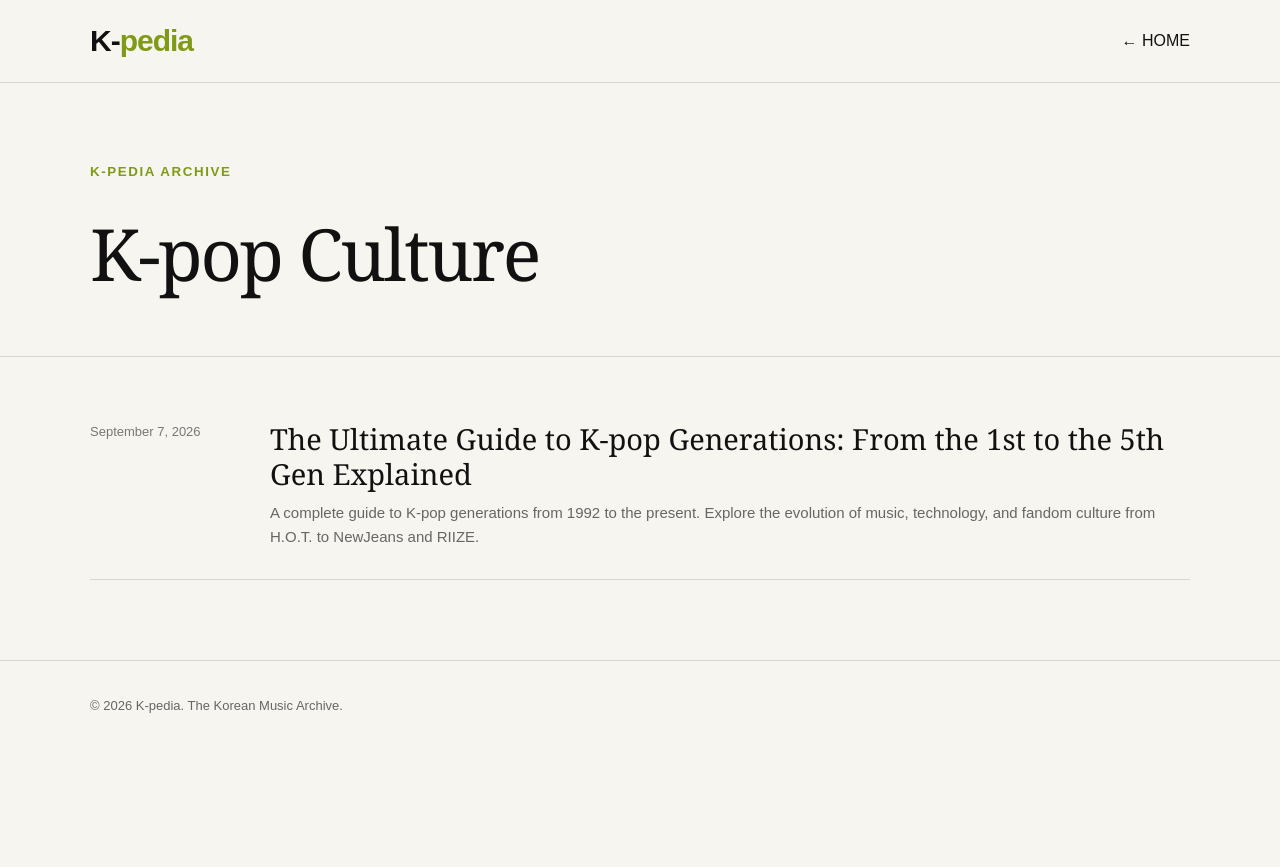
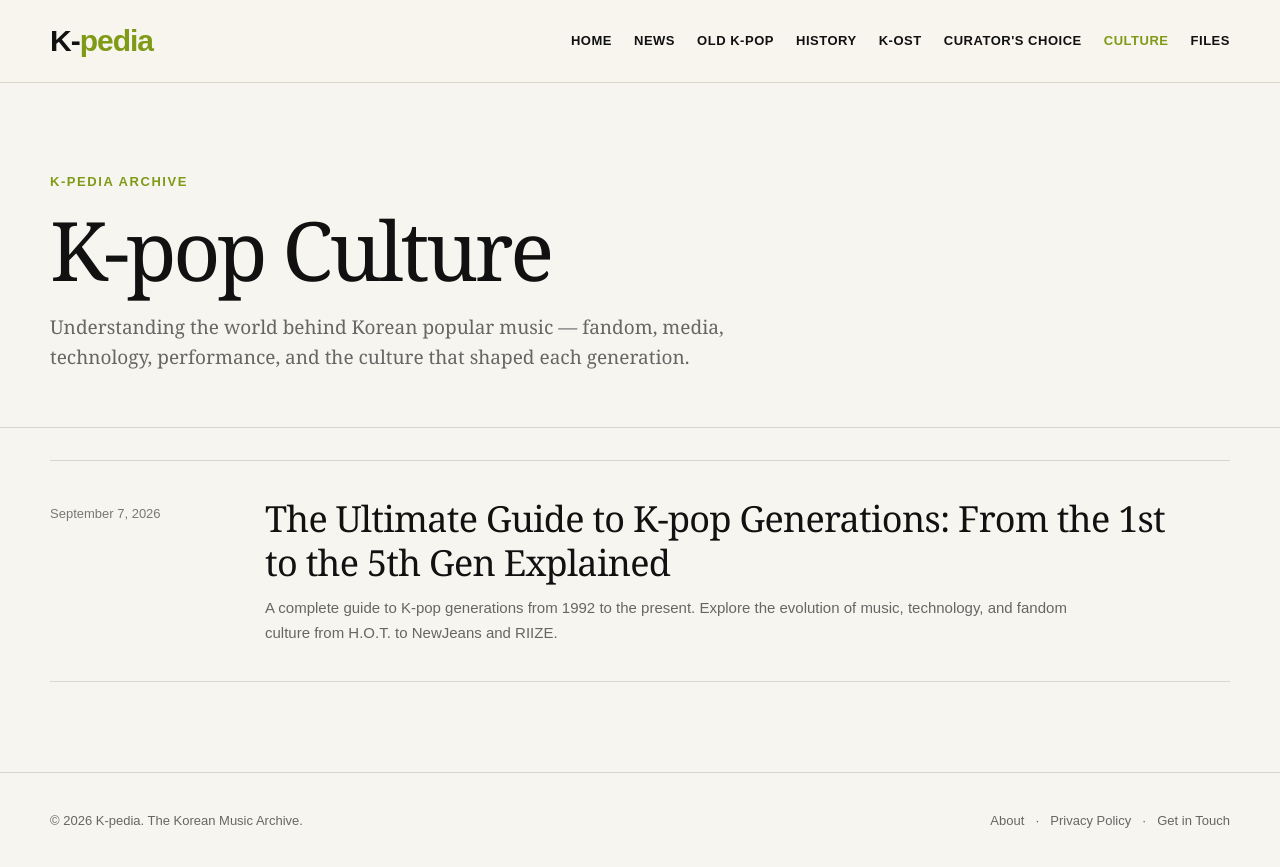
Before and after one commit to kpopkpedia/Kcurator, a Jekyll site: the page built from category/k-pop-culture/index.html, in a window 1280 px wide. Shown: the top 867 px of the page. Built offline with Jekyll 4.4.1, drawn with Linux system fonts in a browser that asks for light colours.

Commit message:
Update index.html

```diff
--- a/category/k-pop-culture/index.html
+++ b/category/k-pop-culture/index.html
@@ -9,11 +9,16 @@ permalink: /category/k-pop-culture/
 <head>
   <meta charset="UTF-8">
   <meta name="viewport" content="width=device-width, initial-scale=1.0">
+
   <title>K-pop Culture | K-pedia</title>
   <link rel="icon" href="/favicon.ico" type="image/x-icon">
 
   <style>
-    * { box-sizing: border-box; margin: 0; padding: 0; }
+    * {
+      box-sizing: border-box;
+      margin: 0;
+      padding: 0;
+    }
 
     body {
       background: #f7f5ef;
@@ -28,13 +33,16 @@ permalink: /category/k-pop-culture/
     }
 
     .wrap {
-      width: min(1100px, calc(100% - 40px));
+      width: min(1180px, calc(100% - 40px));
       margin: 0 auto;
     }
 
     header {
       border-bottom: 1px solid #d9d6cc;
-      background: #f7f5ef;
+      background: rgba(247,245,239,0.97);
+      position: sticky;
+      top: 0;
+      z-index: 10;
     }
 
     .header-inner {
@@ -55,48 +63,83 @@ permalink: /category/k-pop-culture/
       color: #7e9a17;
     }
 
+    nav {
+      display: flex;
+      flex-wrap: wrap;
+      gap: 22px;
+      font-size: 13px;
+      font-weight: 700;
+      letter-spacing: 0.04em;
+    }
+
+    nav a:hover {
+      color: #7e9a17;
+    }
+
+    nav a.active {
+      color: #7e9a17;
+    }
+
     .page-head {
-      padding: 75px 0 45px;
+      padding: 85px 0 55px;
       border-bottom: 1px solid #d9d6cc;
     }
 
     .page-head small {
       color: #7e9a17;
+      font-size: 13px;
       font-weight: 700;
       text-transform: uppercase;
-      letter-spacing: .12em;
+      letter-spacing: 0.12em;
     }
 
     .page-head h1 {
-      margin-top: 12px;
+      margin-top: 14px;
       font-family: Georgia, "Times New Roman", serif;
-      font-size: clamp(42px, 6vw, 72px);
+      font-size: clamp(48px, 7vw, 82px);
+      line-height: 1;
       font-weight: 500;
-      letter-spacing: -.03em;
+      letter-spacing: -0.04em;
+    }
+
+    .page-head p {
+      max-width: 700px;
+      margin-top: 22px;
+      color: #666;
+      font-family: Georgia, "Times New Roman", serif;
+      font-size: 19px;
+      line-height: 1.6;
     }
 
     .posts {
-      padding: 35px 0 80px;
+      padding: 32px 0 90px;
     }
 
     .post {
       display: grid;
-      grid-template-columns: 150px 1fr;
-      gap: 30px;
-      padding: 30px 0;
+      grid-template-columns: 170px 1fr;
+      gap: 45px;
+      padding: 36px 0;
       border-bottom: 1px solid #d9d6cc;
+    }
+
+    .post:first-child {
+      border-top: 1px solid #d9d6cc;
     }
 
     .date {
       color: #777;
       font-size: 13px;
+      padding-top: 7px;
     }
 
     .post h2 {
+      max-width: 900px;
       font-family: Georgia, "Times New Roman", serif;
-      font-size: 29px;
+      font-size: clamp(27px, 3vw, 36px);
       line-height: 1.2;
       font-weight: 500;
+      letter-spacing: -0.02em;
     }
 
     .post h2 a:hover {
@@ -104,22 +147,65 @@ permalink: /category/k-pop-culture/
     }
 
     .post p {
-      margin-top: 10px;
+      max-width: 850px;
+      margin-top: 12px;
       color: #666;
       font-size: 15px;
+      line-height: 1.65;
+    }
+
+    .empty {
+      padding: 60px 0;
+      color: #777;
+      font-family: Georgia, "Times New Roman", serif;
+      font-size: 20px;
     }
 
     footer {
       border-top: 1px solid #d9d6cc;
-      padding: 35px 0 50px;
+      padding: 38px 0 50px;
+      font-size: 13px;
       color: #666;
-      font-size: 13px;
     }
 
-    @media (max-width: 700px) {
+    .footer-inner {
+      display: flex;
+      justify-content: space-between;
+      gap: 30px;
+    }
+
+    @media (max-width: 800px) {
+      .wrap {
+        width: min(100% - 32px, 700px);
+      }
+
+      .header-inner {
+        min-height: auto;
+        display: block;
+        padding: 20px 0;
+      }
+
+      nav {
+        margin-top: 16px;
+        gap: 14px 18px;
+      }
+
+      .page-head {
+        padding: 55px 0 40px;
+      }
+
       .post {
         grid-template-columns: 1fr;
         gap: 8px;
+        padding: 28px 0;
+      }
+
+      .footer-inner {
+        display: block;
+      }
+
+      .footer-inner div + div {
+        margin-top: 10px;
       }
     }
   </style>
@@ -129,23 +215,47 @@ permalink: /category/k-pop-culture/
 
 <header>
   <div class="wrap header-inner">
-    <a href="/" class="logo">K-<span>pedia</span></a>
-    <a href="/">← HOME</a>
+
+    <a href="/" class="logo">
+      K-<span>pedia</span>
+    </a>
+
+    <nav>
+      <a href="/">HOME</a>
+      <a href="/category/k-pop-news/">NEWS</a>
+      <a href="/category/old-k-pop-archive/">OLD K-POP</a>
+      <a href="/category/k-pop-history/">HISTORY</a>
+      <a href="/category/k-ost/">K-OST</a>
+      <a href="/category/curators-choice/">CURATOR'S CHOICE</a>
+      <a href="/category/k-pop-culture/" class="active">CULTURE</a>
+      <a href="/category/k-pedia-files/">FILES</a>
+    </nav>
+
   </div>
 </header>
+
+<main>
 
   <section class="page-head">
     <div class="wrap">
       <small>K-pedia Archive</small>
       <h1>K-pop Culture</h1>
+      <p>
+        Understanding the world behind Korean popular music —
+        fandom, media, technology, performance, and the culture
+        that shaped each generation.
+      </p>
     </div>
   </section>
 
-<main class="wrap posts">
+  <section class="wrap posts">
 
     {% assign category_posts = site.posts | where: "category", "K-pop Culture" %}
 
+    {% if category_posts.size > 0 %}
+
       {% for post in category_posts %}
+
         <article class="post">
 
           <div class="date">
@@ -153,6 +263,7 @@ permalink: /category/k-pop-culture/
           </div>
 
           <div>
+
             <h2>
               <a href="{{ post.url }}">
                 {{ post.title }}
@@ -161,17 +272,43 @@ permalink: /category/k-pop-culture/
 
             {% if post.description %}
               <p>{{ post.description }}</p>
+            {% else %}
+              <p>{{ post.excerpt | strip_html | truncate: 180 }}</p>
             {% endif %}
+
           </div>
 
         </article>
+
       {% endfor %}
+
+    {% else %}
+
+      <div class="empty">
+        No articles have been added to this archive yet.
+      </div>
+
+    {% endif %}
+
+  </section>
 
 </main>
 
 <footer>
-  <div class="wrap">
+  <div class="wrap footer-inner">
+
+    <div>
       © 2026 K-pedia. The Korean Music Archive.
+    </div>
+
+    <div>
+      <a href="/about/">About</a>
+      &nbsp;&nbsp;·&nbsp;&nbsp;
+      <a href="/privacy-policy/">Privacy Policy</a>
+      &nbsp;&nbsp;·&nbsp;&nbsp;
+      <a href="/contact/">Get in Touch</a>
+    </div>
+
   </div>
 </footer>
 
```
Lines whose indentation alone changed are shown as unchanged.
